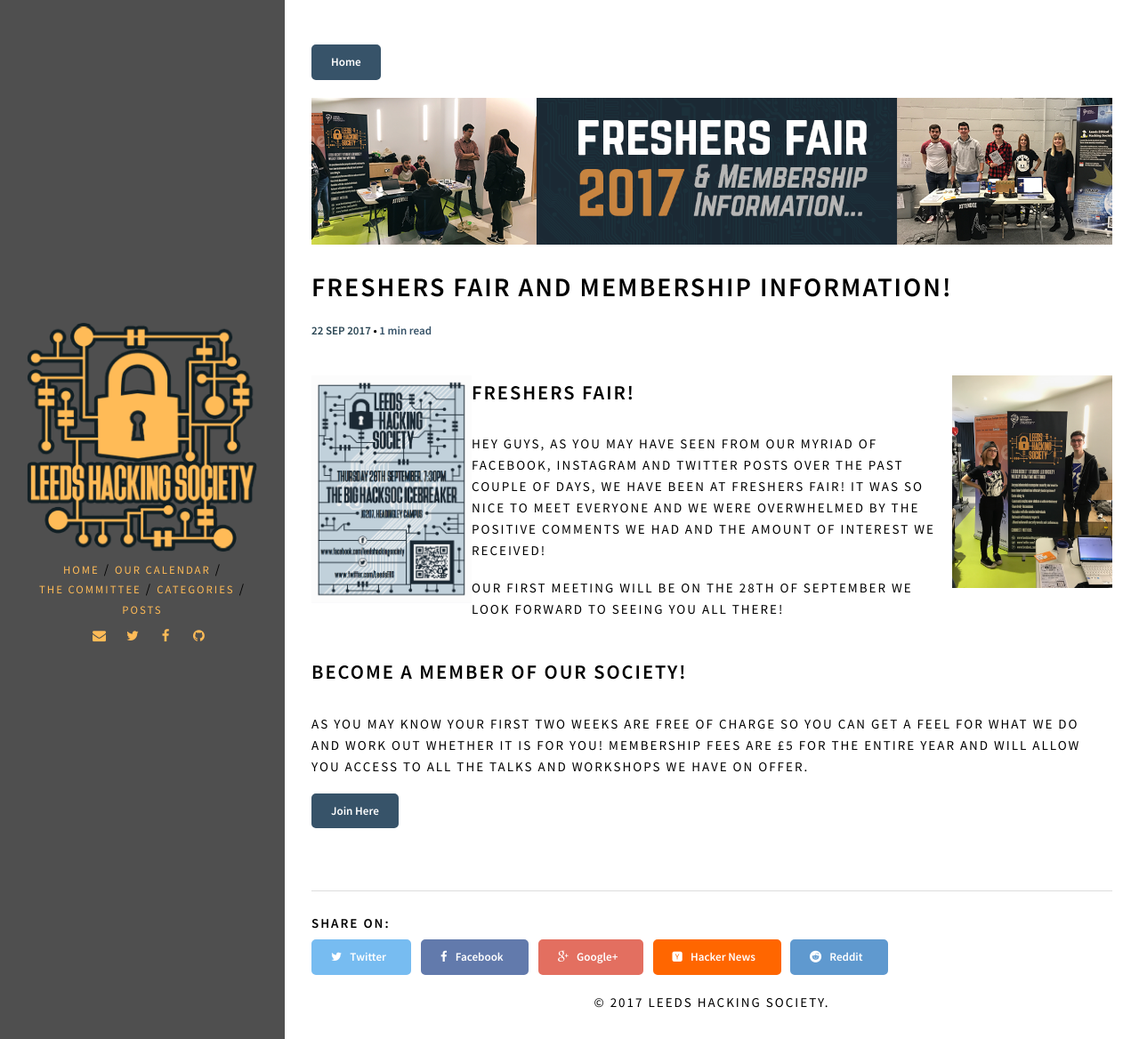
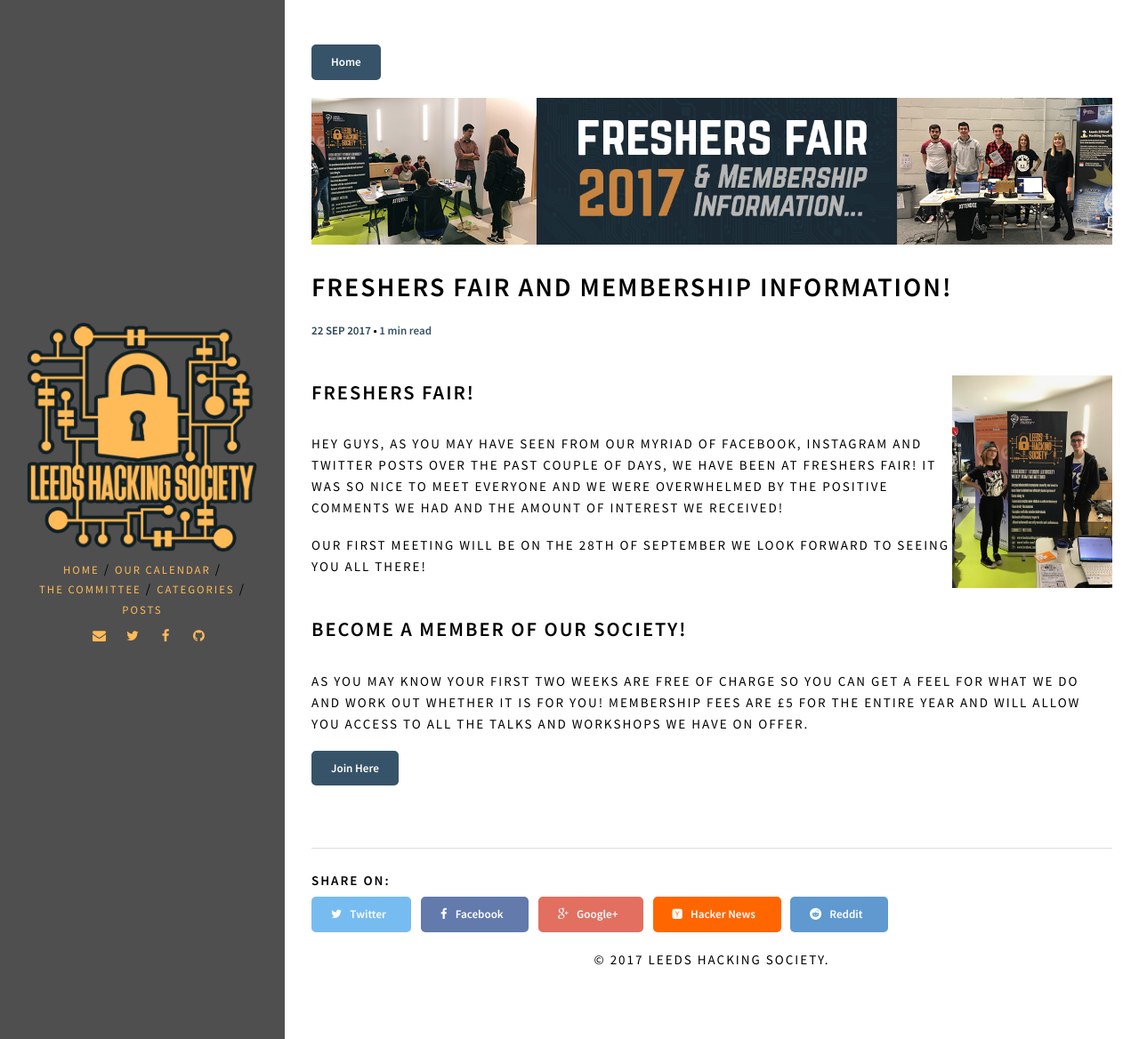
Before and after one commit to LeedsHackingSociety/LeedsHackingSociety.github.io, a Jekyll site: the page built from _posts/2017-09-22-freshers.md, in a window 1280 px wide. Shown: the whole page at 89% size. Built offline with Jekyll 4.4.1, drawn with Linux system fonts in a browser that asks for light colours.

Commit message:
freshers fair

```diff
--- a/_posts/2017-09-22-freshers.md
+++ b/_posts/2017-09-22-freshers.md
@@ -6,8 +6,6 @@
   feature: post_images/freshers.png
 share: true
 ---
-
-![Poster](/img/photos/poster.png){:style="float: left; width: 20%;"}
 ![New Banner](/img/photos/banner.png){:style="float: right; width: 20%;"}
 
 ### Freshers Fair!
```
